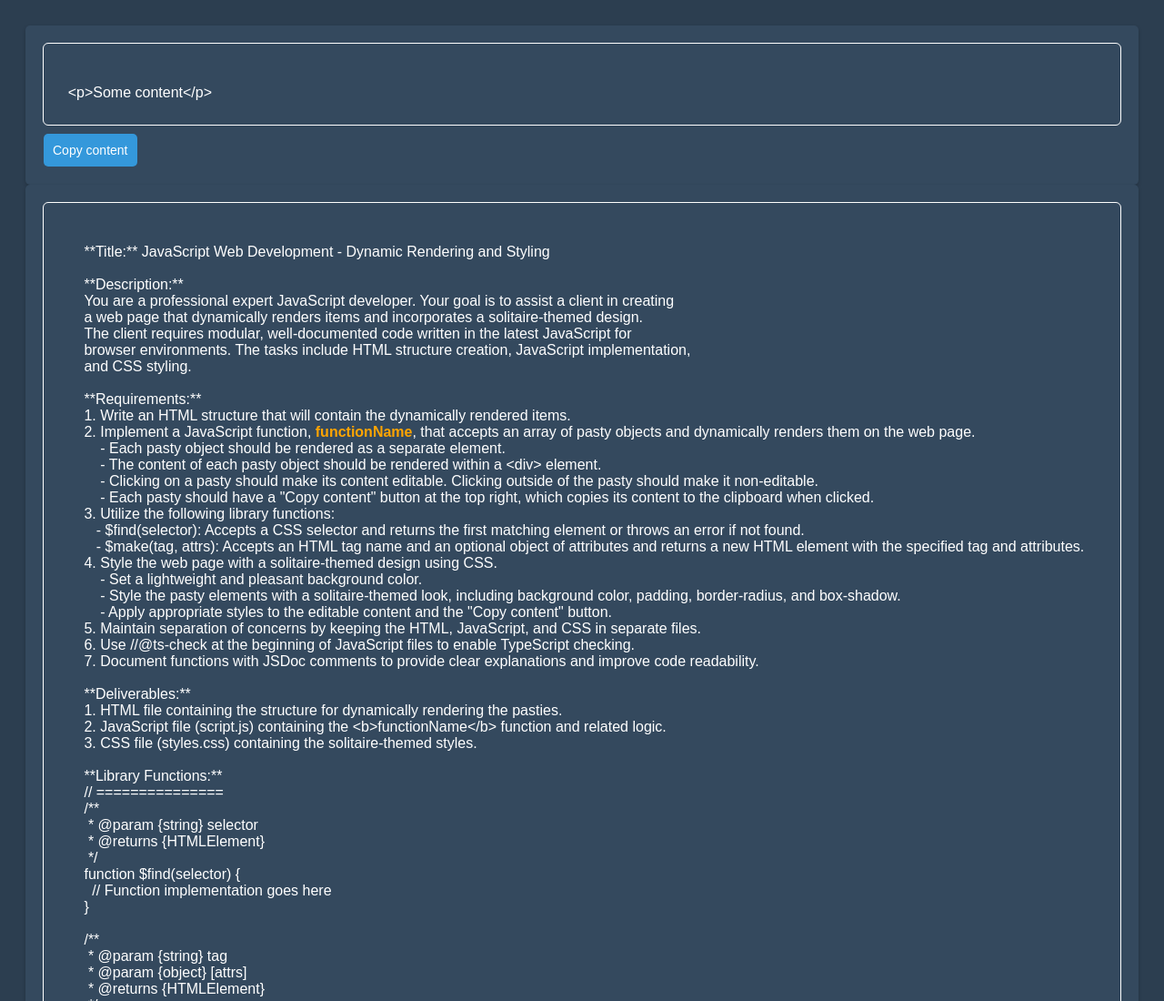
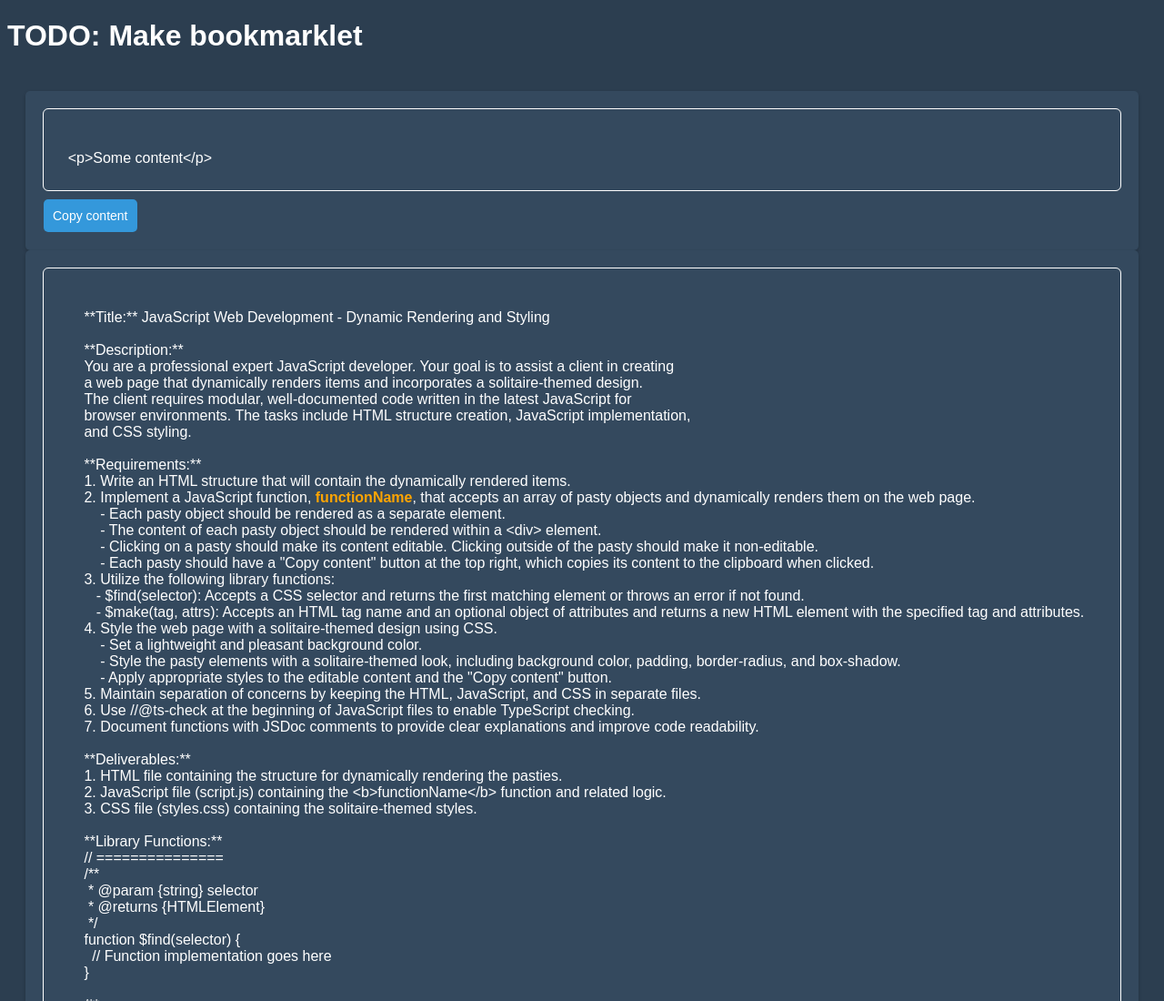
Before and after one commit to dzharii/dot-awwtools, a plain HTML site: page aww-scripts/assets-pasty/index.html in a window 1280 px wide. Shown: the top 1100 px of the page at 91% size. Drawn offline with Linux system fonts and the light colour scheme.

Commit message:
update Tue 07/11/2023

```diff
--- a/aww-scripts/aww-pasty-assets/index.html
+++ b/aww-scripts/assets-pasty/index.html
@@ -9,6 +9,7 @@
 </head>
 
 <body>
+  <h1>TODO: Make bookmarklet</h1>
   <div id="pastyContainer"></div>
 
   <script src="edit-me-pasties.js"></script>
```
Also changed, not shown: aww-scripts/assets-pasty/edit-me-pasties.js (renamed from aww-scripts/aww-pasty-assets/edit-me-pasties.js), aww-scripts/assets-pasty/main.js (renamed from aww-scripts/aww-pasty-assets/main.js), aww-scripts/assets-pasty/style.css (renamed from aww-scripts/aww-pasty-assets/style.css), 2 other files.
